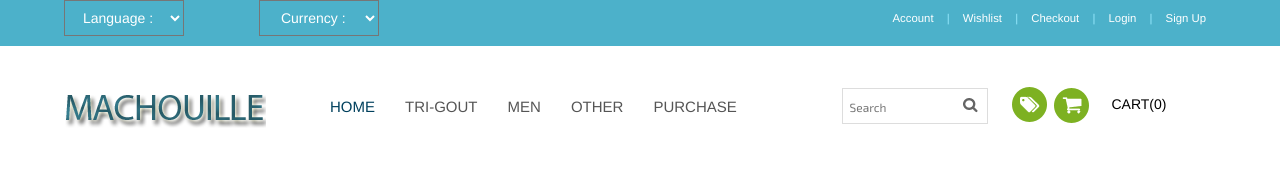
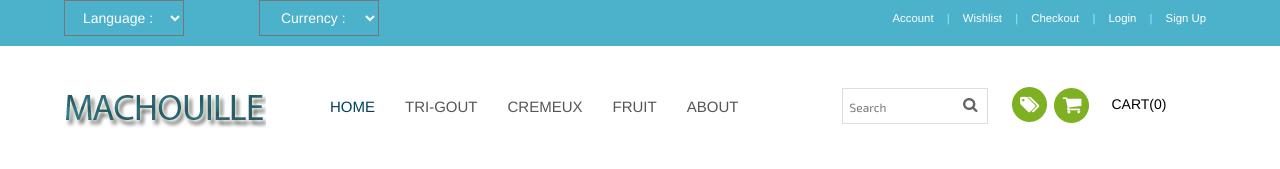
Before and after one commit to Coac/Machouille, a PHP site: page /index.php in a window 1280 px wide. Shown: the top 169 px of the page. Run offline with PHP 8.4, Linux system fonts and the light colour scheme; data comes from the database, SQL or seed files in the repository; some libraries are stand-ins or nearby versions.

Commit message:
Nav changed

```diff
--- a/partials/headerBottom.php
+++ b/partials/headerBottom.php
@@ -33,7 +33,7 @@
 			<div class="menu">
             <ul class="megamenu skyblue">
 		<li class="active grid"><a href="index.php">Home</a></li>
-		<li><a class="color4" href="#">Tri-gout</a>
+		<li><a class="color4" href="products.php?category=tri-gout">Tri-gout</a>
 			<div class="megapanel">
 				<div class="row">
 					<div class="col1">
@@ -73,16 +73,16 @@
 				  </div>
 				</div>
 			</li>
-			<li><a class="color5" href="#">Men</a>
+			<li><a class="color5" href="products.php?category=cremeux">Cremeux</a>
 			<div class="megapanel">
 				<div class="col1">
 						<div class="h_nav">
 							<h4>Contact Lenses</h4>
 							<ul>
-								<li><a href="mens.php">Daily-wear soft lenses</a></li>
-								<li><a href="mens.php">Extended-wear</a></li>
-								<li><a href="mens.php">Lorem ipsum </a></li>
-								<li><a href="mens.php">Planned replacement</a></li>
+								<li><a href="products.php?category=cremeux">Daily-wear soft lenses</a></li>
+								<li><a href="products.php?category=cremeux">Extended-wear</a></li>
+								<li><a href="products.php?category=cremeux">Lorem ipsum </a></li>
+								<li><a href="products.php?category=cremeux">Planned replacement</a></li>
 							</ul>
 						</div>
 					</div>
@@ -90,10 +90,10 @@
 						<div class="h_nav">
 							<h4>Sun Glasses</h4>
 							<ul>
-								<li><a href="mens.php">Heart-Shaped</a></li>
-								<li><a href="mens.php">Square-Shaped</a></li>
-								<li><a href="mens.php">Round-Shaped</a></li>
-								<li><a href="mens.php">Oval-Shaped</a></li>
+								<li><a href="products.php?category=cremeux">Heart-Shaped</a></li>
+								<li><a href="products.php?category=cremeux">Square-Shaped</a></li>
+								<li><a href="products.php?category=cremeux">Round-Shaped</a></li>
+								<li><a href="products.php?category=cremeux">Oval-Shaped</a></li>
 							</ul>
 						</div>
 					</div>
@@ -101,18 +101,18 @@
 						<div class="h_nav">
 							<h4>Eye Glasses</h4>
 							<ul>
-								<li><a href="mens.php">Anti Reflective</a></li>
-								<li><a href="mens.php">Aspheric</a></li>
-								<li><a href="mens.php">Bifocal</a></li>
-								<li><a href="mens.php">Hi-index</a></li>
-								<li><a href="mens.php">Progressive</a></li>
+								<li><a href="products.php?category=cremeux">Anti Reflective</a></li>
+								<li><a href="products.php?category=cremeux">Aspheric</a></li>
+								<li><a href="products.php?category=cremeux">Bifocal</a></li>
+								<li><a href="products.php?category=cremeux">Hi-index</a></li>
+								<li><a href="products.php?category=cremeux">Progressive</a></li>
 							</ul>
 						</div>
 					</div>
 				</div>
 			</li>
-			<li><a class="color6" href="other.php">Other</a></li>
-			<li><a class="color7" href="other.php">Purchase</a></li>
+			<li><a class="color6" href="products.php?category=fruit">Fruit</a></li>
+			<li><a class="color7" href="about.php">About</a></li>
 		</ul>
 		</div>
 	</div>
```
